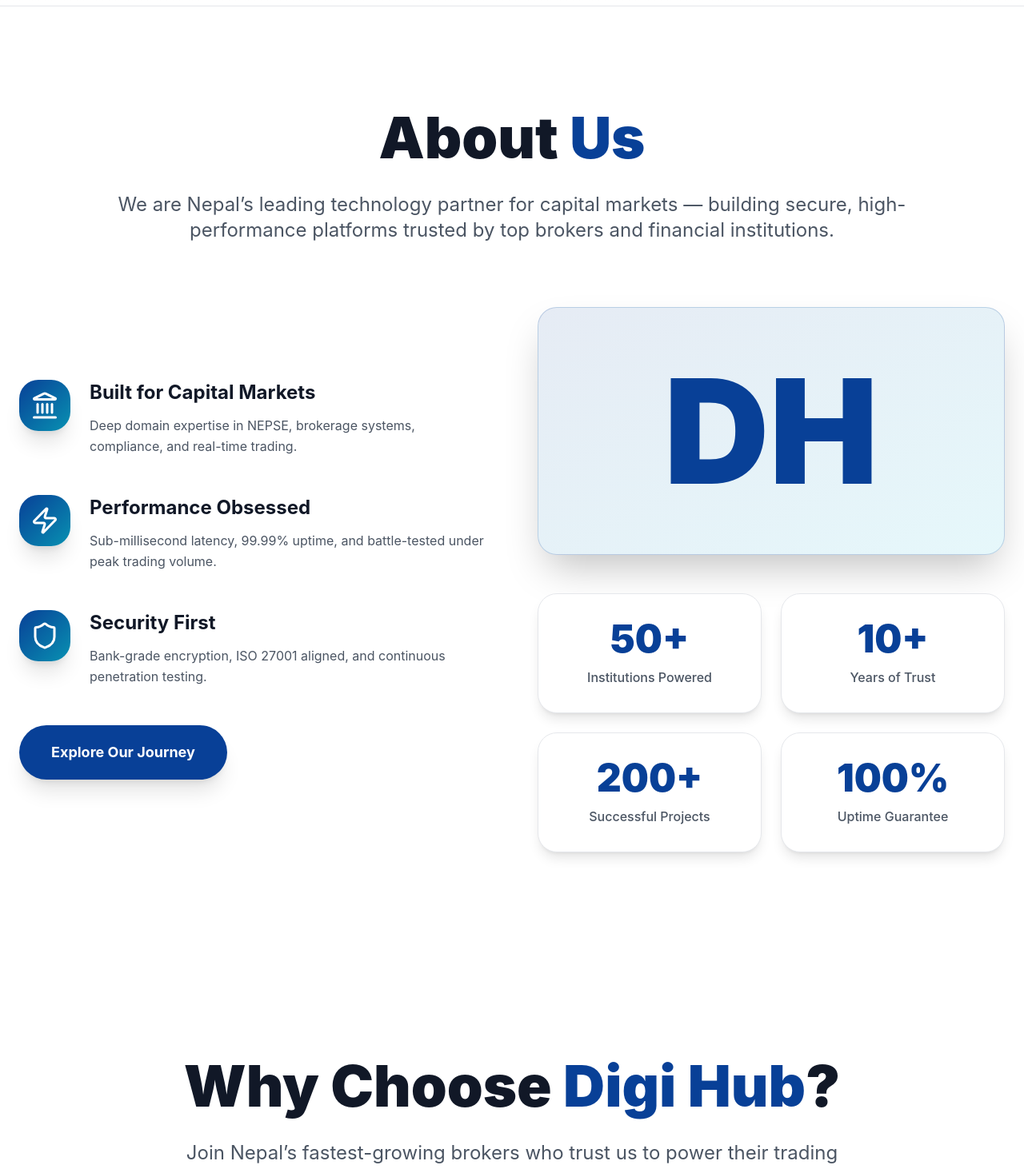
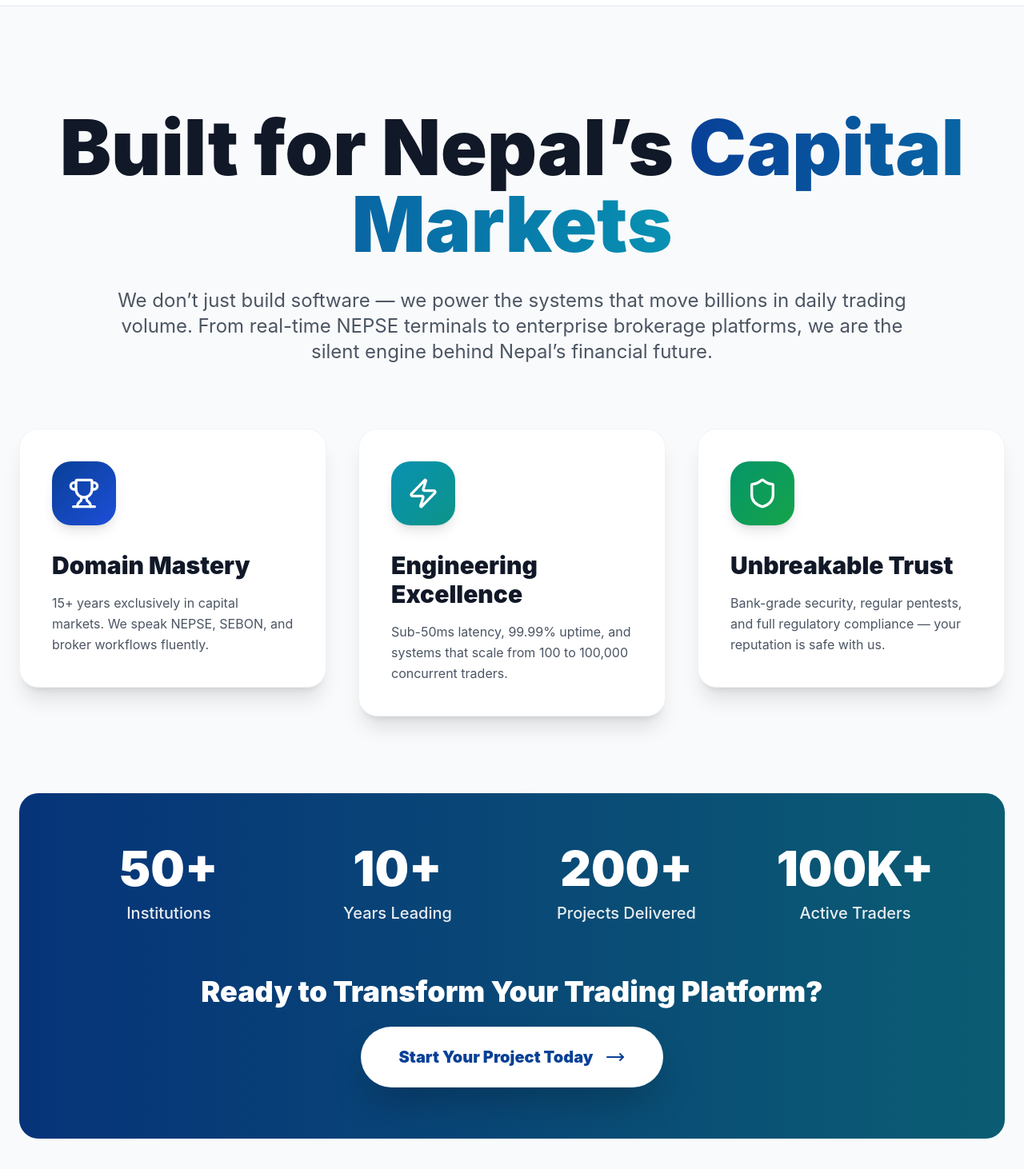
Before and after one commit to samirjkhadka/dg_frontend, a React (Vite) app: page / in a window 1280 px wide. Shown: the part 1580-3042 px from the top of the page at 80% size. Built offline with nearby package versions, Linux system fonts and the light colour scheme.

Commit message:
client list updated, about section updated

```diff
--- a/src/data/mockClientData.ts
+++ b/src/data/mockClientData.ts
@@ -60,16 +60,6 @@
   },
 
   {
-    name: "Kathmandu Finance",
-    logo: "/images/clients/nic-asia.png",
-    width: 140,
-  },
-  {
-    name: "Everest Securities",
-    logo: "/images/clients/everest.png",
-    width: 130,
-  },
-  {
     name: "Secured Securities",
     logo: "/images/clients/SecuredSec.png",
     width: 130,
--- a/src/pages/Home.tsx
+++ b/src/pages/Home.tsx
@@ -12,6 +12,7 @@
 import WhyChoose from "@/components/home/WhyChoose";
 import Features from "@/components/home/Features";
 import FloatingDemoButton from "@/components/layout/FloatingDemoButton";
+import { MoveRight } from "lucide-react";
 
 const Home = () => {
   const navigate = useNavigate();
@@ -49,120 +50,141 @@
         <ClientMarquee />
 
         {/* UPDATED ABOUT SECTION — NOW ELITE */}
-        <section
-          id="about"
-          className="py-24 md:py-32 bg-white dark:bg-slate-900/30"
-        >
+        {/* NEW ELITE ABOUT SECTION */}
+        <section id="about" className="py-24 md:py-32 overflow-hidden">
           <div className="container mx-auto px-6">
+            {/* Hero Heading */}
             <motion.div
-              initial={{ opacity: 0, y: 20 }}
+              initial={{ opacity: 0, y: 30 }}
               whileInView={{ opacity: 1, y: 0 }}
               viewport={{ once: true }}
+              transition={{ duration: 0.9 }}
               className="text-center mb-20"
             >
-              <h2 className="text-5xl md:text-7xl font-black mb-8">
-                About <span className="text-[#084097]">Us</span>
+              <h2 className="text-5xl md:text-7xl lg:text-8xl font-black mb-8">
+                Built for Nepal’s{" "}
+                <span className="text-transparent bg-clip-text bg-gradient-to-r from-[#084097] to-cyan-600">
+                  Capital Markets
+                </span>
               </h2>
               <p className="text-xl md:text-2xl text-gray-600 dark:text-gray-300 max-w-5xl mx-auto leading-relaxed">
-                We are Nepal’s leading technology partner for capital markets —
-                building secure, high-performance platforms trusted by top
-                brokers and financial institutions.
+                We don’t just build software — we power the systems that move
+                billions in daily trading volume. From real-time NEPSE terminals
+                to enterprise brokerage platforms, we are the silent engine
+                behind Nepal’s financial future.
               </p>
             </motion.div>
 
-            <div className="grid lg:grid-cols-2 gap-16 items-center">
-              {/* Left: Core Strengths */}
-              <div className="space-y-12">
+            {/* Three Pillars — Clean, Powerful, Animated */}
+            <div className="grid lg:grid-cols-3 gap-10 mb-24">
               {[
                 {
-                    title: "Built for Capital Markets",
-                    desc: "Deep domain expertise in NEPSE, brokerage systems, compliance, and real-time trading.",
-                    icon: "Landmark",
+                  title: "Domain Mastery",
+                  desc: "15+ years exclusively in capital markets. We speak NEPSE, SEBON, and broker workflows fluently.",
+                  icon: "Trophy",
+                  gradient: "from-[#084097] to-blue-700",
                 },
                 {
-                    title: "Performance Obsessed",
-                    desc: "Sub-millisecond latency, 99.99% uptime, and battle-tested under peak trading volume.",
+                  title: "Engineering Excellence",
+                  desc: "Sub-50ms latency, 99.99% uptime, and systems that scale from 100 to 100,000 concurrent traders.",
                   icon: "Zap",
+                  gradient: "from-cyan-600 to-teal-600",
                 },
                 {
-                    title: "Security First",
-                    desc: "Bank-grade encryption, ISO 27001 aligned, and continuous penetration testing.",
+                  title: "Unbreakable Trust",
+                  desc: "Bank-grade security, regular pentests, and full regulatory compliance — your reputation is safe with us.",
                   icon: "Shield",
+                  gradient: "from-emerald-600 to-green-600",
                 },
-                ].map((item, i) => {
-                  const Icon =
-                    iconMap[item.icon as keyof typeof iconMap] ||
-                    iconMap.Landmark;
+              ].map((pillar, i) => {
+                const Icon = iconMap[pillar.icon as keyof typeof iconMap];
                 return (
                   <motion.div
                     key={i}
-                      initial={{ opacity: 0, x: -50 }}
-                      whileInView={{ opacity: 1, x: 0 }}
-                      transition={{ delay: i * 0.2 }}
+                    initial={{ opacity: 0, y: 60 }}
+                    whileInView={{ opacity: 1, y: 0 }}
                     viewport={{ once: true }}
-                      className="flex gap-6 group"
+                    transition={{
+                      delay: i * 0.2,
+                      duration: 0.8,
+                      type: "spring",
+                      stiffness: 80,
+                    }}
+                    className="group relative"
                   >
-                      <div className="w-16 h-16 rounded-3xl bg-gradient-to-br from-[#084097] to-cyan-600 flex items-center justify-center flex-shrink-0 shadow-xl group-hover:scale-110 transition">
-                        <Icon className="w-9 h-9 text-white" />
+                    <div
+                      className="absolute inset-0 bg-gradient-to-br opacity-0 group-hover:opacity-20 transition-opacity duration-700 rounded-3xl blur-2xl"
+                      style={{
+                        backgroundImage: `linear-gradient(to bottom right, ${
+                          pillar.gradient.split(" ")[1]
+                        }, ${pillar.gradient.split(" ")[3]})`,
+                      }}
+                    />
+                    <div className="relative bg-white dark:bg-slate-900/80 backdrop-blur-xl rounded-3xl p-10 border border-gray-200/50 dark:border-white/10 shadow-xl hover:shadow-2xl transition-all duration-500 hover:-translate-y-3">
+                      <div
+                        className={`w-20 h-20 rounded-3xl bg-gradient-to-br ${pillar.gradient} p-5 shadow-lg mb-8`}
+                      >
+                        <Icon className="w-full h-full text-white" />
                       </div>
-                      <div>
-                        <h3 className="text-2xl font-bold mb-3">
-                          {item.title}
+                      <h3 className="text-2xl md:text-3xl font-black mb-4 text-gray-900 dark:text-white">
+                        {pillar.title}
                       </h3>
-                        <p className="text-gray-600 dark:text-gray-400 leading-relaxed">
-                          {item.desc}
+                      <p className="text-gray-600 dark:text-gray-300 leading-relaxed">
+                        {pillar.desc}
                       </p>
                     </div>
                   </motion.div>
                 );
               })}
-
-                <button
-                  onClick={handleViewAbout}
-                  className="px-10 py-5 bg-[#084097] hover:bg-[#06307a] text-white font-bold text-lg rounded-full transition-all shadow-xl hover:shadow-2xl hover:scale-105"
-                >
-                  Explore Our Journey
-                </button>
             </div>
 
-              {/* Right: Stats + DH Logo */}
-              <div className="space-y-12">
-                <div className="relative">
-                  <div className="bg-gradient-to-br from-[#084097]/10 to-cyan-500/10 dark:from-[#084097]/20 dark:to-cyan-600/20 backdrop-blur-xl rounded-3xl p-16 border border-[#084097]/20 dark:border-cyan-500/30 shadow-2xl">
-                    <motion.div
-                      animate={{ scale: [1, 1.05, 1] }}
-                      transition={{ duration: 8, repeat: Infinity }}
-                      className="text-9xl md:text-[180px] font-black text-center text-[#084097] dark:text-cyan-400 select-none"
-                    >
-                      DH
-                    </motion.div>
-                  </div>
-                </div>
-
-                <div className="grid grid-cols-2 gap-6">
+            {/* Trust Bar — Stats + CTA */}
+            <div className="bg-gradient-to-r from-[#084097] to-cyan-700 rounded-3xl p-12 md:p-16 text-white relative overflow-hidden">
+              <div className="absolute inset-0 bg-black/20" />
+              <div className="relative z-10 grid md:grid-cols-4 gap-10 text-center">
                 {[
-                    { number: "50+", label: "Institutions Powered" },
-                    { number: "10+", label: "Years of Trust" },
-                    { number: "200+", label: "Successful Projects" },
-                    { number: "100%", label: "Uptime Guarantee" },
+                  { number: "50+", label: "Institutions" },
+                  { number: "10+", label: "Years Leading" },
+                  { number: "200+", label: "Projects Delivered" },
+                  { number: "100K+", label: "Active Traders" },
                 ].map((stat, i) => (
                   <motion.div
                     key={i}
                     initial={{ opacity: 0, y: 30 }}
                     whileInView={{ opacity: 1, y: 0 }}
-                      transition={{ delay: i * 0.1 }}
-                      className="bg-white dark:bg-white/5 backdrop-blur-sm rounded-3xl p-8 text-center border border-gray-200 dark:border-white/10 shadow-lg"
+                    viewport={{ once: true }}
+                    transition={{ delay: i * 0.15 }}
                   >
-                      <div className="text-5xl font-black text-[#084097] mb-3">
+                    <div className="text-5xl md:text-6xl font-black mb-3">
                       {stat.number}
                     </div>
-                      <div className="text-gray-600 dark:text-gray-400 font-medium">
+                    <div className="text-xl font-medium opacity-90">
                       {stat.label}
                     </div>
                   </motion.div>
                 ))}
               </div>
-              </div>
+
+              <motion.div
+                initial={{ opacity: 0, scale: 0.9 }}
+                whileInView={{ opacity: 1, scale: 1 }}
+                viewport={{ once: true }}
+                transition={{ delay: 0.6 }}
+                className="relative z-10 text-center mt-16"
+              >
+                <h3 className="text-3xl md:text-4xl font-black mb-6">
+                  Ready to Transform Your Trading Platform?
+                </h3>
+                <Link
+                  to="/contact"
+                  className="inline-flex items-center gap-4 px-12 py-6 bg-white text-[#084097] font-black text-xl rounded-full hover:scale-110 transition-all shadow-2xl hover:shadow-cyan-400/50"
+                >
+                  Start Your Project Today
+                  <span className="text-2xl">
+                    <MoveRight />
+                  </span>
+                </Link>
+              </motion.div>
             </div>
           </div>
         </section>
```
Also changed, not shown: src/lib/icons.ts (+10 -3 lines). Lines whose indentation alone changed are shown as unchanged.
